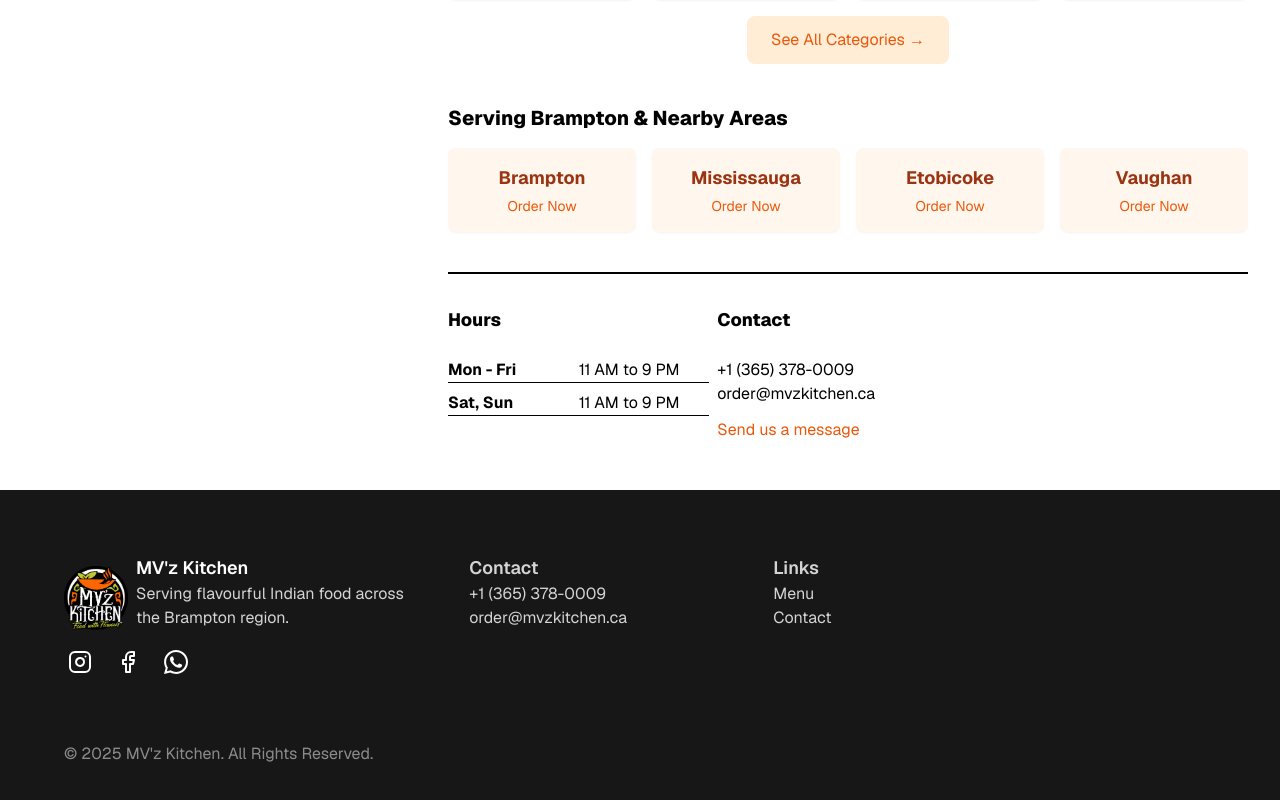
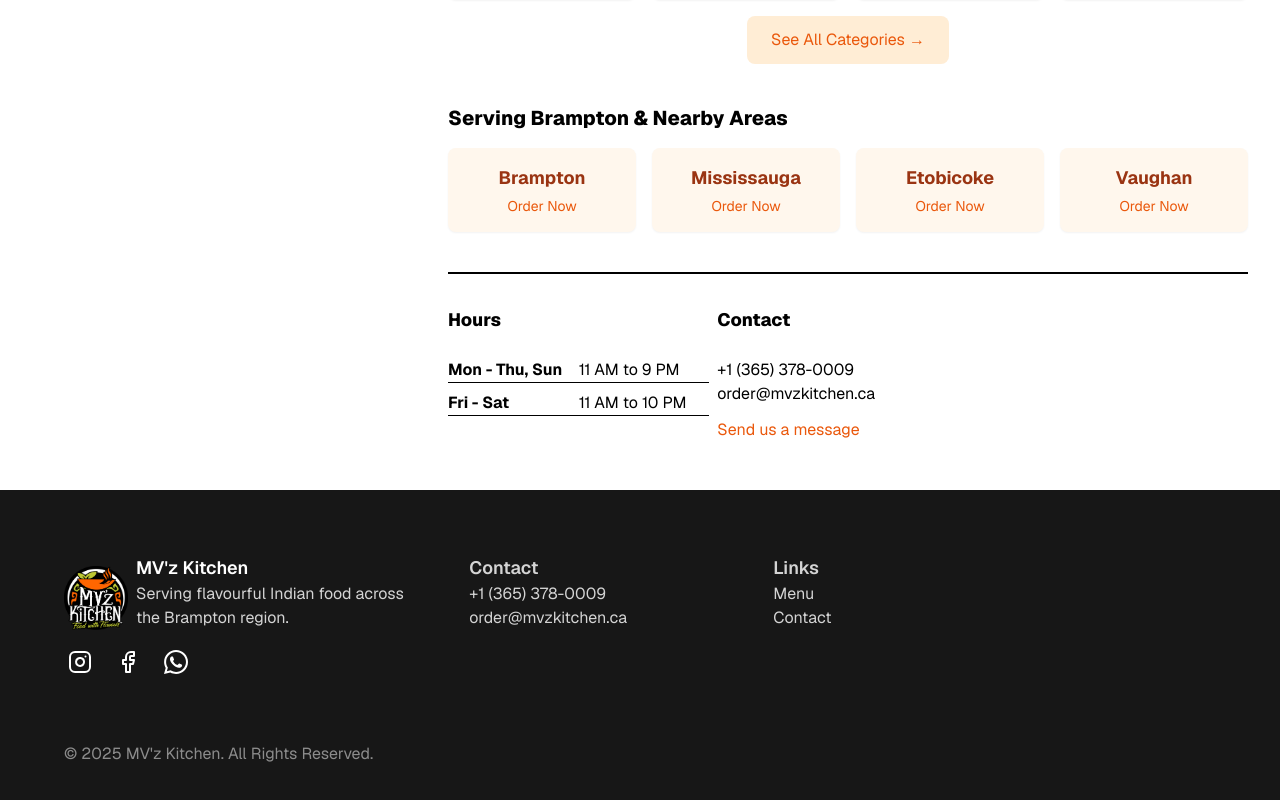
Before and after one commit to Krish120003/mvz-kitchen, a Next.js app: page / in a window 1280 px wide. Shown: the part 1574-2374 px from the top of the page. Built offline with nearby package versions, Linux system fonts and the light colour scheme; no server answers.

Commit message:
Centralize hours in src/data/timings.ts with grouped display
Mon-Thu, Sun 11 AM-9 PM; Fri-Sat 11 AM-10 PM. Derive homepage, contact, location page, and SEO JSON-LD from single source.

```diff
--- a/src/components/seo.tsx
+++ b/src/components/seo.tsx
@@ -2,6 +2,7 @@
 import { useRouter } from "next/router";
 import { MVZMenuItems, MVZMenuCategories } from "~/data/menuData";
 import { MAIN_LOCATION, SERVICE_LOCATIONS } from "~/data/locationData";
+import { OPENING_HOURS_BY_DAY } from "~/data/timings";
 
 type SEOProps = {
   title?: string;
@@ -110,10 +111,8 @@
   const addressRegion = MAIN_LOCATION.address?.province ?? "ON";
   const addressPostalCode = MAIN_LOCATION.address?.postalCode ?? "L6T 0C4";
 
-  // Generate opening hours from MAIN_LOCATION data
-  const openingHoursSpecification = Object.entries(
-    MAIN_LOCATION.openingHours ?? {},
-  )
+  // Generate opening hours from canonical timings data
+  const openingHoursSpecification = Object.entries(OPENING_HOURS_BY_DAY)
     .filter(([_, hours]) => hours !== "Closed") // Filter out closed days
     .map(([day, hours]) => {
       // Parse opening hours format: "3:00 PM - 9:00 PM" into 24-hour format
--- a/src/data/locationData.ts
+++ b/src/data/locationData.ts
@@ -1,3 +1,5 @@
+import { OPENING_HOURS_BY_DAY } from "./timings";
+
 export type LocationInfo = {
   name: string;
   title: string;
@@ -46,13 +48,7 @@
   phone: "+1 (365) 378-0009",
   email: "order@mvzkitchen.ca",
   openingHours: {
-    Monday: "11:00 AM - 9:00 PM",
-    Tuesday: "11:00 AM - 9:00 PM",
-    Wednesday: "11:00 AM - 9:00 PM",
-    Thursday: "11:00 AM - 9:00 PM",
-    Friday: "11:00 AM - 9:00 PM",
-    Saturday: "11:00 AM - 9:00 PM",
-    Sunday: "11:00 AM - 9:00 PM",
+    ...OPENING_HOURS_BY_DAY,
   },
   isMainLocation: true,
   nearbyNeighborhoods: [
--- /dev/null
+++ b/src/data/timings.ts
@@ -0,0 +1,43 @@
+export type WeekDay =
+  | "Monday"
+  | "Tuesday"
+  | "Wednesday"
+  | "Thursday"
+  | "Friday"
+  | "Saturday"
+  | "Sunday";
+
+export const OPENING_HOURS_BY_DAY: Record<WeekDay, string> = {
+  Monday: "11:00 AM - 9:00 PM",
+  Tuesday: "11:00 AM - 9:00 PM",
+  Wednesday: "11:00 AM - 9:00 PM",
+  Thursday: "11:00 AM - 9:00 PM",
+  Friday: "11:00 AM - 10:00 PM",
+  Saturday: "11:00 AM - 10:00 PM",
+  Sunday: "11:00 AM - 9:00 PM",
+};
+
+export type GroupedOpeningHours = {
+  /** Short grouped day label, e.g. "Mon - Thu, Sun" */
+  label: string;
+  days: WeekDay[];
+  /** Full hours string, e.g. "11:00 AM - 9:00 PM" */
+  hours: string;
+  /** Short display string, e.g. "11 AM to 9 PM" */
+  displayHours: string;
+};
+
+export const GROUPED_OPENING_HOURS: GroupedOpeningHours[] = [
+  {
+    label: "Mon - Thu, Sun",
+    days: ["Monday", "Tuesday", "Wednesday", "Thursday", "Sunday"],
+    hours: "11:00 AM - 9:00 PM",
+    displayHours: "11 AM to 9 PM",
+  },
+  {
+    label: "Fri - Sat",
+    days: ["Friday", "Saturday"],
+    hours: "11:00 AM - 10:00 PM",
+    displayHours: "11 AM to 10 PM",
+  },
+];
--- a/src/pages/contact.tsx
+++ b/src/pages/contact.tsx
@@ -3,6 +3,7 @@
 import { SEO } from "~/components/seo";
 import { Instagram, Facebook } from "lucide-react";
 import { env } from "~/env";
+import { GROUPED_OPENING_HOURS } from "~/data/timings";
 
 export default function Contact() {
   return (
@@ -72,15 +73,12 @@
             <div>
               <h2 className="mb-4 text-xl font-bold">Hours</h2>
               <div className="grid grid-cols-2 gap-2">
-                <p className="contents">
-                  <span className="font-bold">Mon - Fri</span> Closed
-                </p>
-                {/* <p className="contents">
-                  <span className="font-bold">Wed - Fri</span> 3 PM to 9 PM
-                </p> */}
-                <p className="contents">
-                  <span className="font-bold">Sat, Sun</span> 3 PM to 9 PM
-                </p>
+                {GROUPED_OPENING_HOURS.map((group) => (
+                  <p key={group.label} className="contents">
+                    <span className="font-bold">{group.label}</span>{" "}
+                    {group.displayHours}
+                  </p>
+                ))}
               </div>
             </div>
 
--- a/src/pages/index.tsx
+++ b/src/pages/index.tsx
@@ -2,6 +2,7 @@
 import { Layout } from "~/components/layout";
 import { SEO, RestaurantJSONLD } from "~/components/seo";
 import { MVZFeaturedItems, MVZMenuCategories } from "~/data/menuData";
+import { GROUPED_OPENING_HOURS } from "~/data/timings";
 import Link from "next/link";
 import { env } from "~/env";
 
@@ -183,17 +184,15 @@
             <h2 className="text-lg font-extrabold">Hours</h2>
             <br />
             <div className="grid grid-cols-1 gap-2">
-              <p className="grid grid-cols-2 border-b border-black">
-                <span className="font-bold">Mon - Fri</span> 11 AM to 9 PM
-              </p>
-
-              {/* <p className="grid grid-cols-2 border-b border-black">
-                <span className="font-bold">Wed - Fri</span> 3 PM to 9 PM
-              </p> */}
-
-              <p className="grid grid-cols-2 border-b border-black">
-                <span className="font-bold">Sat, Sun</span> 11 AM to 9 PM
-              </p>
+              {GROUPED_OPENING_HOURS.map((group) => (
+                <p
+                  key={group.label}
+                  className="grid grid-cols-2 border-b border-black"
+                >
+                  <span className="font-bold">{group.label}</span>{" "}
+                  {group.displayHours}
+                </p>
+              ))}
             </div>
           </div>
           {!env.NEXT_PUBLIC_HIDE_ADDRESS && (
--- a/src/pages/location/[location].tsx
+++ b/src/pages/location/[location].tsx
@@ -4,6 +4,7 @@
 import { SEO, RestaurantJSONLD } from "~/components/seo";
 import { ALL_LOCATIONS } from "~/data/locationData";
 import { MVZMenuItems, MVZMenuCategories } from "~/data/menuData";
+import { GROUPED_OPENING_HOURS } from "~/data/timings";
 import Link from "next/link";
 import { env } from "~/env";
 
@@ -112,15 +113,15 @@
                 <div>
                   <h2 className="mb-4 text-xl font-bold">Hours of Operation</h2>
                   <div className="rounded-lg bg-orange-50 p-4">
-                    {locationInfo.openingHours &&
-                      Object.entries(locationInfo.openingHours).map(
-                        ([day, hours]) => (
-                          <div key={day} className="mb-2 flex justify-between">
-                            <span className="font-semibold">{day}</span>
-                            <span>{hours}</span>
-                          </div>
-                        ),
-                      )}
+                    {GROUPED_OPENING_HOURS.map((group) => (
+                      <div
+                        key={group.label}
+                        className="mb-2 flex justify-between"
+                      >
+                        <span className="font-semibold">{group.label}</span>
+                        <span>{group.hours}</span>
+                      </div>
+                    ))}
                   </div>
                 </div>
               </>
```
